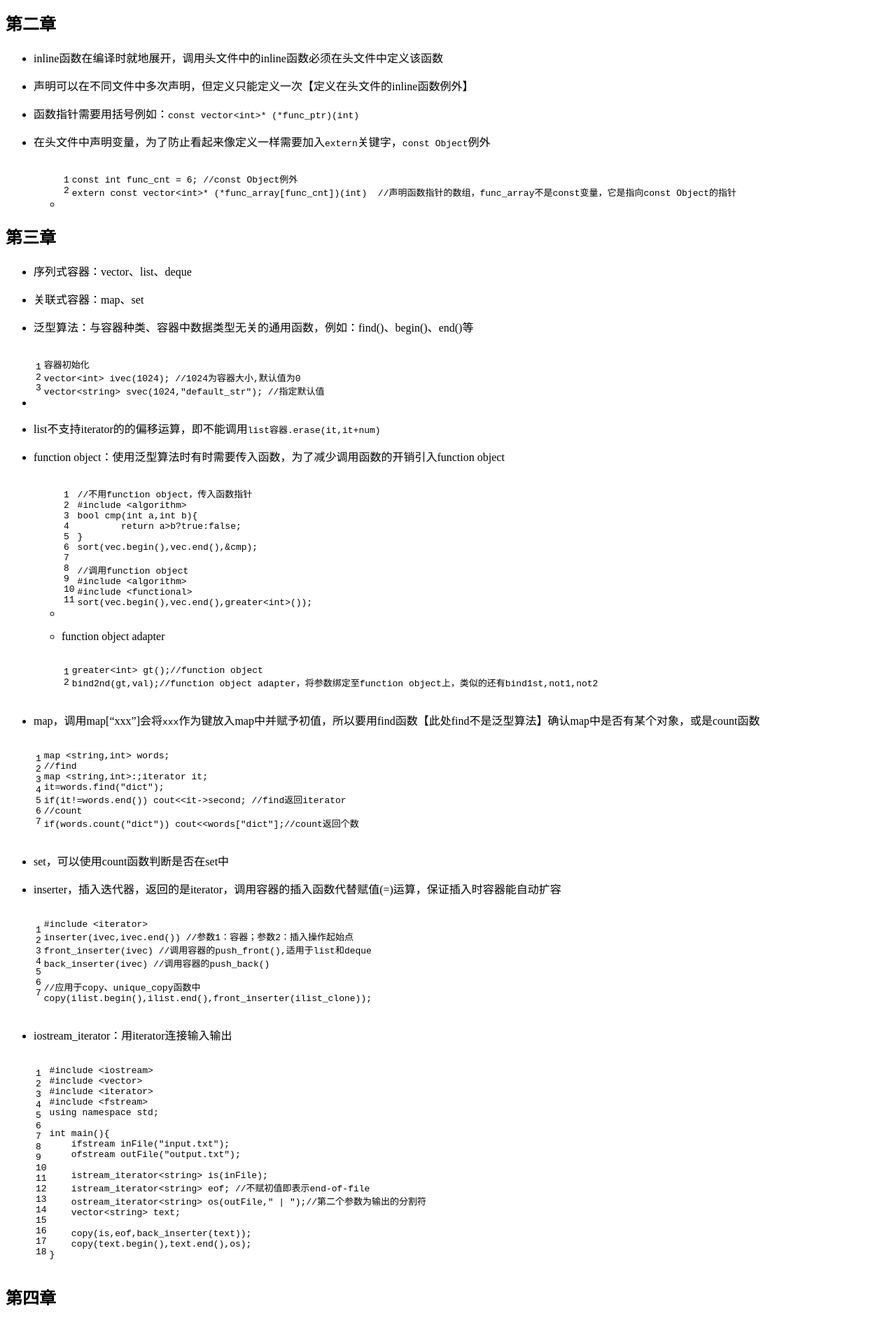
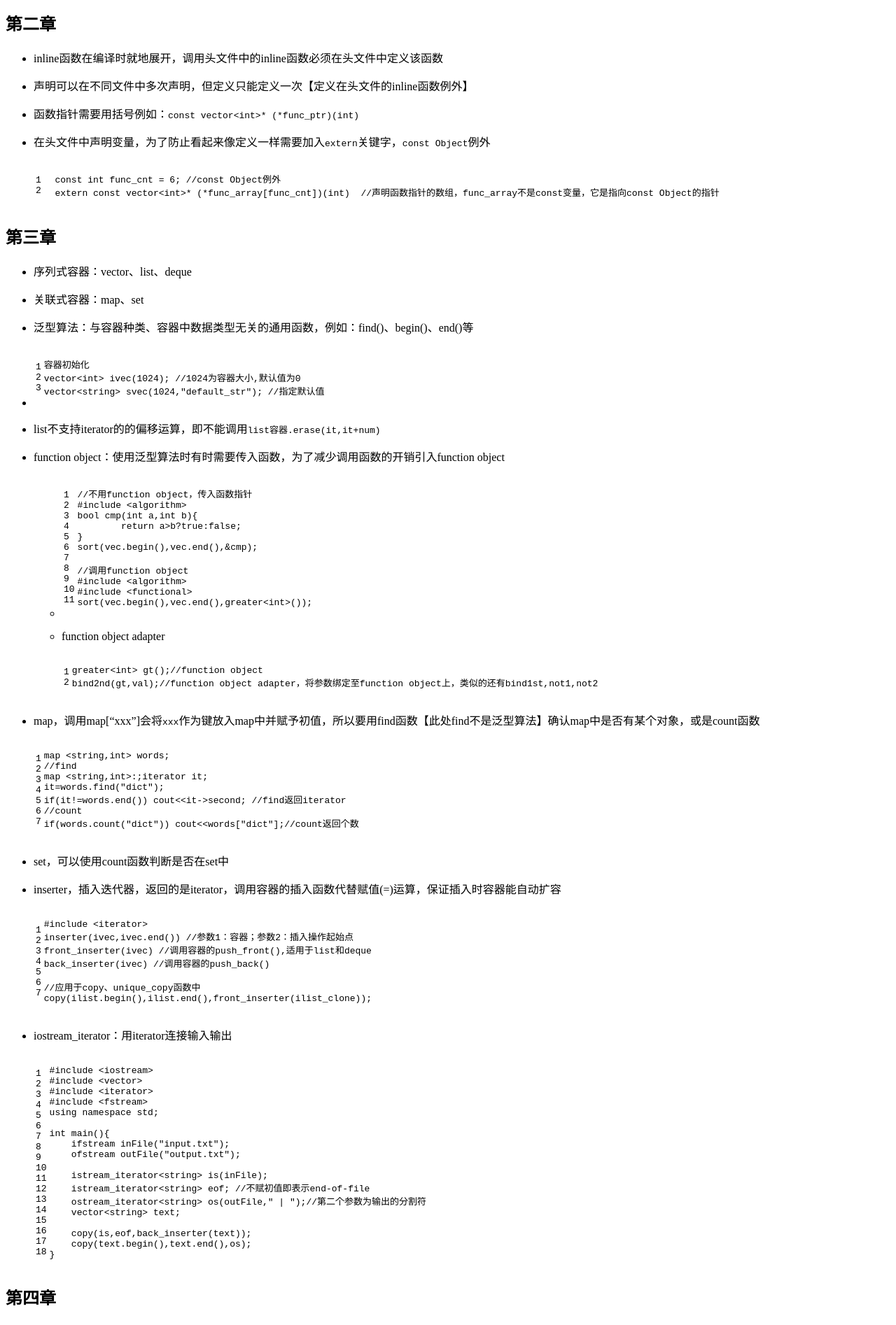
Before and after one commit to Gnoy-Nus/Gnoy-Nus.github.io, a Jekyll site: the page built from _posts/2022-09-24-EssenticalC++读书笔记(一).md, in a window 1280 px wide. Shown: the part 390-2284 px from the top of the page at 70% size. Built offline with Jekyll 4.4.1, drawn with Linux system fonts in a browser that asks for light colours; comment, search, counter and statistics services are not loaded.

Commit message:
Update 2022-09-24-EssenticalC++读书笔记(一).md

````diff
--- a/_posts/2022-09-24-EssenticalC++读书笔记(一).md
+++ b/_posts/2022-09-24-EssenticalC++读书笔记(一).md
@@ -21,10 +21,10 @@ tags:
 
 - 在头文件中声明变量，为了防止看起来像定义一样需要加入`extern`关键字，`const Object`例外
 
-  - ```c++
+   ```c++
     const int func_cnt = 6; //const Object例外
     extern const vector<int>* (*func_array[func_cnt])(int)  //声明函数指针的数组，func_array不是const变量，它是指向const Object的指针
-    ```
+  ```
 
 
 
````
